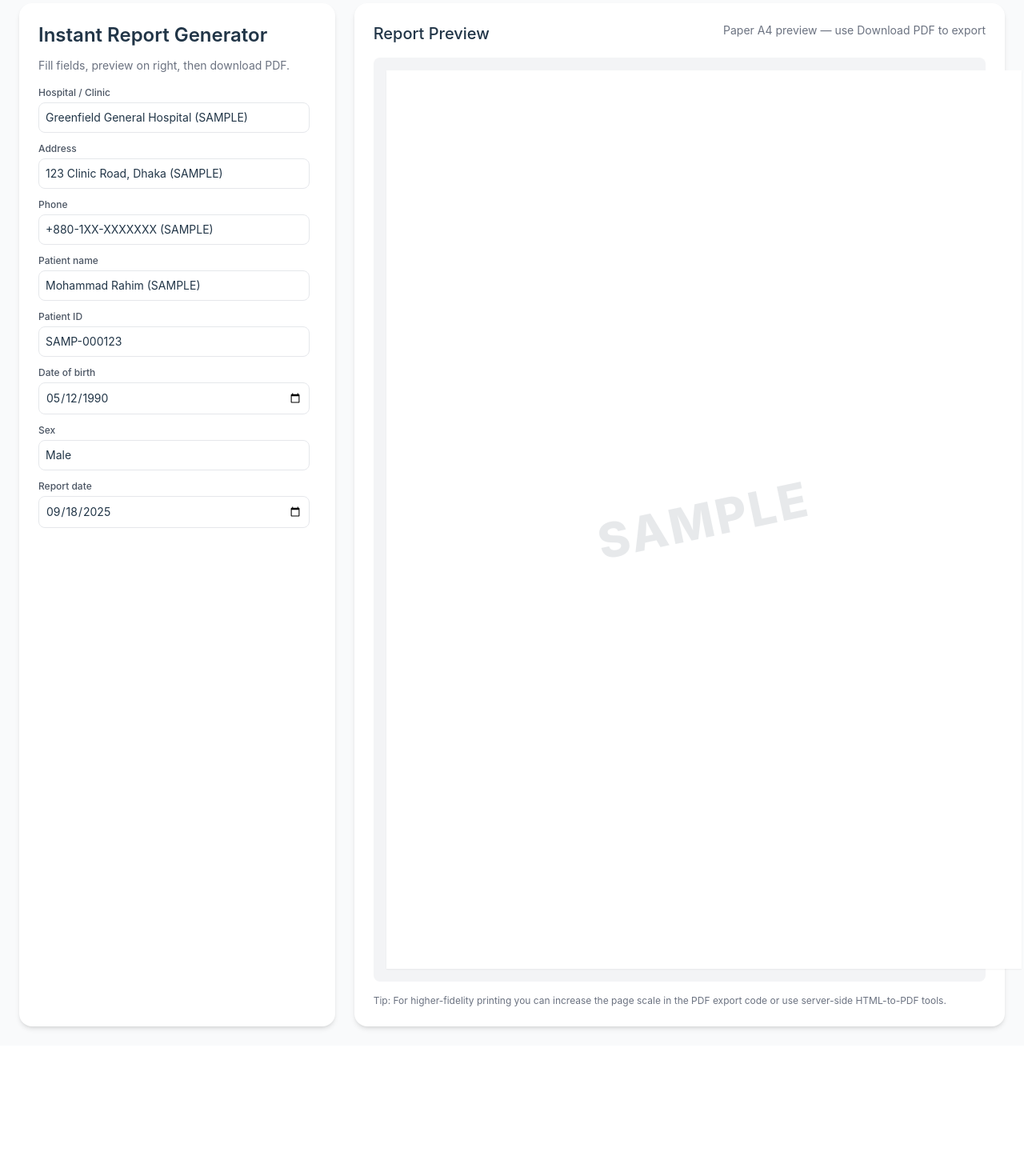
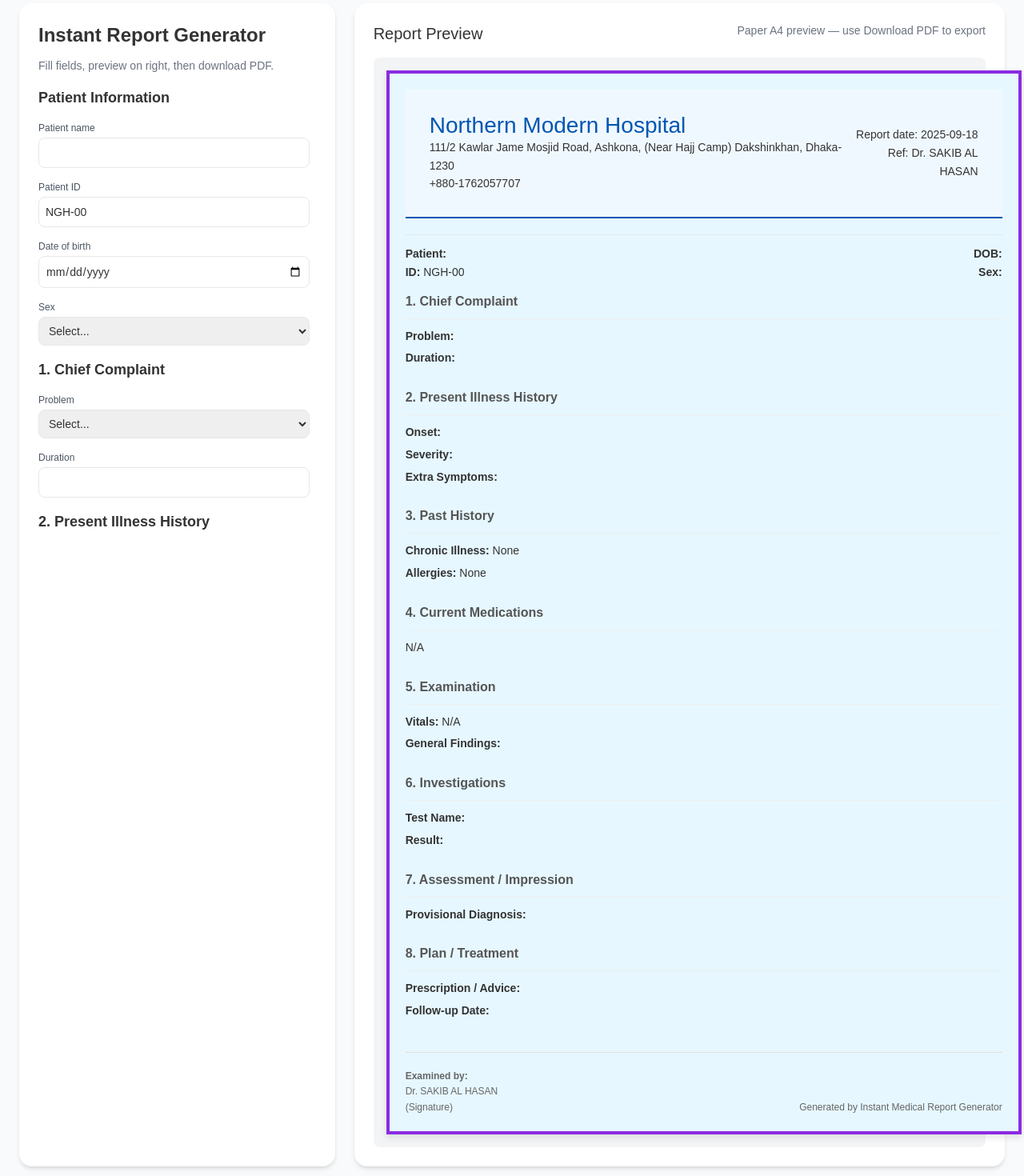
Before and after one commit to sr7ratul/HMS, a React (Create React App) app: page / in a window 1280 px wide. Shown: the part 20-1490 px from the top of the page at 80% size. Before the commit the page ends 1327 px from the top, so only its background shows below. Built offline with nearby package versions, Linux system fonts and the light colour scheme.

Commit message:
Updated report with new design and color scheme

```diff
--- a/src/App.jsx
+++ b/src/App.jsx
@@ -1,30 +1,34 @@
 import React, { useRef, useState } from "react";
 import html2canvas from "html2canvas";
 import { jsPDF } from "jspdf";
+import "./ReportStyles.css";
 
 export default function InstantMedicalReportGenerator() {
   const [form, setForm] = useState({
-    hospital: "Greenfield General Hospital (SAMPLE)",
-    address: "123 Clinic Road, Dhaka (SAMPLE)",
-    phone: "+880-1XX-XXXXXXX (SAMPLE)",
-    patientName: "Mohammad Rahim (SAMPLE)",
-    patientId: "SAMP-000123",
-    dob: "1990-05-12",
-    sex: "Male",
+    hospital: "Northern Modern Hospital",
+    address: "111/2 Kawlar Jame Mosjid Road, Ashkona, (Near Hajj Camp) Dakshinkhan, Dhaka-1230",
+    phone: "+880-1762057707",
+    patientName: "",
+    patientId: "NGH-00",
+    dob: "",
+    sex: "",
     reportDate: new Date().toISOString().slice(0, 10),
-    referring: "Dr. Ayesha Khan (SAMPLE)",
-    chief: "Fever and sore throat for 3 days. Mild productive cough.",
-    history:
-      "Patient reports onset of fever (max 38.7°C) three days prior, with sore throat, nasal congestion, and intermittent dry cough.",
-    pmh: "Hypertension — diagnosed 2018 (on medication).",
-    meds: "Amlodipine 5 mg once daily (SAMPLE).",
-    exam: "Temp 38.2°C; Pulse 88 bpm; Respiratory 18/min; BP 128/78 mmHg.",
-    investigations:
-      "CBC: WBC 9.8 x10⁹/L; CRP 12 mg/L; Chest X-ray: No focal consolidation (SAMPLE).",
-    impression: "Acute pharyngitis, likely viral.",
-    plan: "Symptomatic care, paracetamol 500 mg prn; follow up in 3–5 days.",
-    disclaimer:
-      "SAMPLE — NOT A REAL MEDICAL REPORT — FOR TRAINING / DEMO PURPOSES ONLY",
+    referring: "Dr. SAKIB AL HASAN",
+    ccProblem: "",
+    ccDuration: "",
+    hpiOnset: "",
+    hpiSeverity: "",
+    hpiExtraSymptoms: "",
+    pastChronic: [],
+    pastAllergies: "",
+    medications: "",
+    examVitals: "",
+    examGeneral: "",
+    investigationTest: "",
+    investigationResult: "",
+    impression: "",
+    planPrescription: "",
+    planFollowUp: "",
   });
 
   const previewRef = useRef(null);
@@ -34,46 +38,49 @@
     setForm((s) => ({ ...s, [key]: value }));
   }
 
-  function autoFillAndGenerate(autoDownload = false) {
-    setForm((s) => ({ ...s }));
-    if (autoDownload) {
-      setTimeout(() => downloadPDF(), 2000);
+  const handleCheckboxChange = (e) => {
+    const { value, checked } = e.target;
+    setForm((s) => ({
+      ...s,
+      pastChronic: checked
+        ? [...s.pastChronic, value]
+        : s.pastChronic.filter((item) => item !== value),
+    }));
+  };
+
+  async function downloadPDF() {
+    if (!form.patientName || !form.patientId) {
+      alert("Please enter the patient's name and ID before downloading.");
+      return;
     }
-  }
 
-  // -----------------------------
-  // Mobile-friendly PDF download
-  // -----------------------------
-  async function downloadPDF() {
-    if (!previewRef.current) return;
+    if (!previewRef.current) {
+      console.error("Preview element not found.");
+      return;
+    }
+
     setLoadingPdf(true);
     try {
       const node = previewRef.current;
-
-      // increase scale for better resolution
+      const scale = 2;
       const canvas = await html2canvas(node, {
-        scale: 3,
+        scale: scale,
         useCORS: true,
-        allowTaint: true,
-        scrollY: -window.scrollY,
-        width: node.scrollWidth,
-        height: node.scrollHeight,
-        logging: false,
       });
 
       const imgData = canvas.toDataURL("image/png");
-
-      // PDF size matches canvas
       const pdf = new jsPDF({
         unit: "pt",
-        format: [canvas.width, canvas.height],
+        format: "a4",
       });
+      const pdfWidth = pdf.internal.pageSize.getWidth();
+      const pdfHeight = (canvas.height * pdfWidth) / canvas.width;
 
-      pdf.addImage(imgData, "PNG", 0, 0, canvas.width, canvas.height);
+      pdf.addImage(imgData, "PNG", 0, 0, pdfWidth, pdfHeight);
       pdf.save(`medical_report_${form.patientId || "sample"}.pdf`);
     } catch (err) {
-      console.error("PDF export failed", err);
-      alert("Could not export PDF. Open console for details.");
+      console.error("PDF export failed:", err);
+      alert("Could not export PDF. Please check the console for details.");
     } finally {
       setLoadingPdf(false);
     }
@@ -84,128 +91,84 @@
       <div className="max-w-7xl mx-auto w-full grid grid-cols-1 lg:grid-cols-3 gap-6">
         {/* Left: form */}
         <div className="col-span-1 bg-white p-6 rounded-2xl shadow-md">
-          <h2 className="text-2xl font-semibold mb-3">
-            Instant Report Generator
-          </h2>
-          <p className="text-sm text-gray-500 mb-4">
-            Fill fields, preview on right, then download PDF.
-          </p>
+          <h2 className="text-2xl font-semibold mb-3">Instant Report Generator</h2>
+          <p className="text-sm text-gray-500 mb-4">Fill fields, preview on right, then download PDF.</p>
+          <div className="space-y-4 max-h-[70vh] overflow-auto pr-2">
+            {/* Patient Information */}
+            <h3 className="text-lg font-semibold">Patient Information</h3>
+            <Input label="Patient name" value={form.patientName} onChange={(v) => updateField("patientName", v)} />
+            <Input label="Patient ID" value={form.patientId} onChange={(v) => updateField("patientId", v)} />
+            <Input label="Date of birth" type="date" value={form.dob} onChange={(v) => updateField("dob", v)} />
+            <Select label="Sex" value={form.sex} onChange={(v) => updateField("sex", v)} options={["Male", "Female", "Other"]} />
 
-          <div className="space-y-3 max-h-[70vh] overflow-auto pr-2">
-            <Input
-              label="Hospital / Clinic"
-              value={form.hospital}
-              onChange={(v) => updateField("hospital", v)}
+            {/* 1. Chief Complaint */}
+            <h3 className="text-lg font-semibold">1. Chief Complaint</h3>
+            <Select
+              label="Problem"
+              value={form.ccProblem}
+              onChange={(v) => updateField("ccProblem", v)}
+              options={["Fever", "Cough", "Chest Pain", "Headache", "Abdominal Pain"]}
             />
-            <Input
-              label="Address"
-              value={form.address}
-              onChange={(v) => updateField("address", v)}
-            />
-            <Input
-              label="Phone"
-              value={form.phone}
-              onChange={(v) => updateField("phone", v)}
-            />
-            <Input
-              label="Patient name"
-              value={form.patientName}
-              onChange={(v) => updateField("patientName", v)}
-            />
-            <Input
-              label="Patient ID"
-              value={form.patientId}
-              onChange={(v) => updateField("patientId", v)}
-            />
-            <Input
-              label="Date of birth"
-              type="date"
-              value={form.dob}
-              onChange={(v) => updateField("dob", v)}
-            />
-            <Input
-              label="Sex"
-              value={form.sex}
-              onChange={(v) => updateField("sex", v)}
-            />
-            <Input
-              label="Report date"
-              type="date"
-              value={form.reportDate}
-              onChange={(v) => updateField("reportDate", v)}
-            />
-            <Input
-              label="Referring physician"
-              value={form.referring}
-              onChange={(v) => updateField("referring", v)}
-            />
+            <Input label="Duration" value={form.ccDuration} onChange={(v) => updateField("ccDuration", v)} />
 
-            <Textarea
-              label="Chief complaint"
-              value={form.chief}
-              onChange={(v) => updateField("chief", v)}
-            />
-            <Textarea
-              label="History of present illness"
-              value={form.history}
-              onChange={(v) => updateField("history", v)}
-            />
-            <Textarea
-              label="Past medical history"
-              value={form.pmh}
-              onChange={(v) => updateField("pmh", v)}
-            />
-            <Textarea
-              label="Medications"
-              value={form.meds}
-              onChange={(v) => updateField("meds", v)}
-            />
-            <Textarea
-              label="Examination"
-              value={form.exam}
-              onChange={(v) => updateField("exam", v)}
-            />
-            <Textarea
-              label="Investigations"
-              value={form.investigations}
-              onChange={(v) => updateField("investigations", v)}
-            />
-            <Textarea
-              label="Assessment / Impression"
-              value={form.impression}
-              onChange={(v) => updateField("impression", v)}
-            />
-            <Textarea
-              label="Plan / Treatment"
-              value={form.plan}
-              onChange={(v) => updateField("plan", v)}
-            />
+            {/* 2. Present Illness History */}
+            <h3 className="text-lg font-semibold">2. Present Illness History</h3>
+            <Select label="Onset" value={form.hpiOnset} onChange={(v) => updateField("hpiOnset", v)} options={["Sudden", "Gradual"]} />
+            <Select label="Severity" value={form.hpiSeverity} onChange={(v) => updateField("hpiSeverity", v)} options={["Mild", "Moderate", "Severe"]} />
+            <Textarea label="Extra Symptoms" value={form.hpiExtraSymptoms} onChange={(v) => updateField("hpiExtraSymptoms", v)} />
 
-            <div className="flex gap-2 mt-2">
+            {/* 3. Past History */}
+            <h3 className="text-lg font-semibold">3. Past History</h3>
+            <div>
+              <div className="text-xs font-medium text-gray-600 mb-1">Chronic Illness</div>
+              <div className="flex flex-wrap gap-2">
+                {["Diabetes", "Hypertension", "Asthma"].map(illness => (
+                  <label key={illness} className="flex items-center text-sm">
+                    <input
+                      type="checkbox"
+                      value={illness}
+                      checked={form.pastChronic.includes(illness)}
+                      onChange={handleCheckboxChange}
+                      className="mr-1"
+                    />
+                    {illness}
+                  </label>
+                ))}
+              </div>
+            </div>
+            <Textarea label="Allergies" value={form.pastAllergies} onChange={(v) => updateField("pastAllergies", v)} />
+
+            {/* 4. Current Medications */}
+            <h3 className="text-lg font-semibold">4. Current Medications</h3>
+            <Textarea label="Medicine Name & Dose" value={form.medications} onChange={(v) => updateField("medications", v)} />
+
+            {/* 5. Examination */}
+            <h3 className="text-lg font-semibold">5. Examination</h3>
+            <Textarea label="Vitals (e.g., BP, Pulse, Temp, SpO₂)" value={form.examVitals} onChange={(v) => updateField("examVitals", v)} />
+            <Select label="General Findings" value={form.examGeneral} onChange={(v) => updateField("examGeneral", v)} options={["Normal", "Abnormal"]} />
+
+            {/* 6. Investigations */}
+            <h3 className="text-lg font-semibold">6. Investigations</h3>
+            <Select label="Test Name" value={form.investigationTest} onChange={(v) => updateField("investigationTest", v)} options={["CBC", "X-Ray", "ECG", "MRI", "Blood Test"]} />
+            <Input label="Result" value={form.investigationResult} onChange={(v) => updateField("investigationResult", v)} />
+
+            {/* 7. Assessment / Impression */}
+            <h3 className="text-lg font-semibold">7. Assessment / Impression</h3>
+            <Textarea label="Provisional Diagnosis" value={form.impression} onChange={(v) => updateField("impression", v)} />
+
+            {/* 8. Plan / Treatment */}
+            <h3 className="text-lg font-semibold">8. Plan / Treatment</h3>
+            <Textarea label="Prescription / Advice" value={form.planPrescription} onChange={(v) => updateField("planPrescription", v)} />
+            <Input label="Follow-up Date" type="date" value={form.planFollowUp} onChange={(v) => updateField("planFollowUp", v)} />
+
+            <div className="flex gap-2 mt-4">
               <button
-                onClick={() => autoFillAndGenerate(false)}
-                className="px-3 py-2 bg-indigo-600 text-white rounded-lg shadow-sm text-sm"
-              >
-                Auto-fill sample
-              </button>
-              <button
-                onClick={() => autoFillAndGenerate(true)}
-                className="px-3 py-2 bg-emerald-600 text-white rounded-lg shadow-sm text-sm"
-              >
-                Auto-fill & Download PDF
-              </button>
-              <button
-                onClick={() => downloadPDF()}
-                className="px-3 py-2 bg-blue-600 text-white rounded-lg shadow-sm ml-auto text-sm"
+                onClick={downloadPDF}
+                className="px-3 py-2 bg-blue-600 text-white rounded-lg shadow-sm w-full text-sm"
               >
                 {loadingPdf ? "Preparing PDF..." : "Download PDF"}
               </button>
             </div>
-
-            <p className="text-xs text-gray-500 mt-2">
-              Output will contain the word "SAMPLE". Do not use for
-              official/medical/legal purposes.
-            </p>
           </div>
         </div>
 
@@ -214,36 +177,109 @@
           <div className="bg-white rounded-2xl p-6 shadow-md">
             <div className="flex items-start justify-between mb-4">
               <h3 className="text-xl font-medium">Report Preview</h3>
-              <div className="text-sm text-gray-500">
-                Paper A4 preview — use Download PDF to export
-              </div>
+              <div className="text-sm text-gray-500">Paper A4 preview — use Download PDF to export</div>
             </div>
-
             <div className="flex gap-4">
               <div className="w-full bg-gray-100 p-4 rounded-lg">
-                {/* The printable area */}
                 <div
                   ref={previewRef}
-                  className="relative bg-white mx-auto shadow-sm p-8 text-sm"
+                  className="report-container relative mx-auto shadow-sm p-8 text-sm leading-relaxed"
                   style={{ width: "794px", minHeight: "1123px" }}
                 >
-                  <div className="pointer-events-none absolute inset-0 flex items-center justify-center opacity-10">
-                    <div className="text-6xl font-extrabold tracking-wider transform -rotate-12">
-                      SAMPLE
-                    </div>
-                  </div>
+                  <div className="relative z-10">
+                    <header className="report-header">
+                      <div className="hospital-info">
+                        <h1>{form.hospital}</h1>
+                        <p>{form.address}</p>
+                        <p>{form.phone}</p>
+                      </div>
+                      <div className="patient-info text-right">
+                        <p>Report date: {form.reportDate}</p>
+                        <p>Ref: {form.referring}</p>
+                      </div>
+                    </header>
+                    <hr className="my-3" />
+                    <section className="mb-3">
+                      <div className="flex justify-between">
+                        <div>
+                          <div><strong>Patient:</strong> {form.patientName}</div>
+                          <div><strong>ID:</strong> {form.patientId}</div>
+                        </div>
+                        <div className="text-right">
+                          <div><strong>DOB:</strong> {form.dob}</div>
+                          <div><strong>Sex:</strong> {form.sex}</div>
+                        </div>
+                      </div>
+                    </section>
 
-                  <div className="relative z-10">
-                    {/* Report content */}
-                    {/* ... (অন্য অংশ অপরিবর্তিত) */}
+                    {/* 1. Chief Complaint */}
+                    <section className="report-section">
+                      <h4>1. Chief Complaint</h4>
+                      <p><strong>Problem:</strong> {form.ccProblem}</p>
+                      <p><strong>Duration:</strong> {form.ccDuration}</p>
+                    </section>
+
+                    {/* 2. Present Illness History */}
+                    <section className="report-section">
+                      <h4>2. Present Illness History</h4>
+                      <p><strong>Onset:</strong> {form.hpiOnset}</p>
+                      <p><strong>Severity:</strong> {form.hpiSeverity}</p>
+                      <p><strong>Extra Symptoms:</strong> {form.hpiExtraSymptoms}</p>
+                    </section>
+
+                    {/* 3. Past History */}
+                    <section className="report-section">
+                      <h4>3. Past History</h4>
+                      <p><strong>Chronic Illness:</strong> {form.pastChronic.join(", ") || "None"}</p>
+                      <p><strong>Allergies:</strong> {form.pastAllergies || "None"}</p>
+                    </section>
+
+                    {/* 4. Current Medications */}
+                    <section className="report-section">
+                      <h4>4. Current Medications</h4>
+                      <p>{form.medications || "N/A"}</p>
+                    </section>
+
+                    {/* 5. Examination */}
+                    <section className="report-section">
+                      <h4>5. Examination</h4>
+                      <p><strong>Vitals:</strong> {form.examVitals || "N/A"}</p>
+                      <p><strong>General Findings:</strong> {form.examGeneral}</p>
+                    </section>
+
+                    {/* 6. Investigations */}
+                    <section className="report-section">
+                      <h4>6. Investigations</h4>
+                      <p><strong>Test Name:</strong> {form.investigationTest}</p>
+                      <p><strong>Result:</strong> {form.investigationResult}</p>
+                    </section>
+
+                    {/* 7. Assessment / Impression */}
+                    <section className="report-section">
+                      <h4>7. Assessment / Impression</h4>
+                      <p><strong>Provisional Diagnosis:</strong> {form.impression}</p>
+                    </section>
+
+                    {/* 8. Plan / Treatment */}
+                    <section className="report-section">
+                      <h4>8. Plan / Treatment</h4>
+                      <p><strong>Prescription / Advice:</strong> {form.planPrescription}</p>
+                      <p><strong>Follow-up Date:</strong> {form.planFollowUp}</p>
+                    </section>
+
+                    <footer className="report-footer">
+                      <div className="doctor-info">
+                        <strong>Examined by:</strong>
+                        <p>{form.referring}</p>
+                        <p>(Signature)</p>
+                      </div>
+                      <div className="hospital-info">
+                        <p>Generated by Instant Medical Report Generator</p>
+                      </div>
+                    </footer>
                   </div>
                 </div>
               </div>
-            </div>
-
-            <div className="mt-4 text-xs text-gray-500">
-              Tip: For higher-fidelity printing you can increase the page scale
-              in the PDF export code or use server-side HTML-to-PDF tools.
             </div>
           </div>
         </div>
@@ -254,7 +290,7 @@
 
 function Input({ label, value, onChange, type = "text" }) {
   return (
-    <label className="block">
+    <label className="block mb-2">
       <div className="text-xs font-medium text-gray-600 mb-1">{label}</div>
       <input
         type={type}
@@ -268,7 +304,7 @@
 
 function Textarea({ label, value, onChange }) {
   return (
-    <label className="block">
+    <label className="block mb-2">
       <div className="text-xs font-medium text-gray-600 mb-1">{label}</div>
       <textarea
         rows={3}
@@ -279,3 +315,23 @@
     </label>
   );
 }
+
+function Select({ label, value, onChange, options }) {
+  return (
+    <label className="block mb-2">
+      <div className="text-xs font-medium text-gray-600 mb-1">{label}</div>
+      <select
+        value={value}
+        onChange={(e) => onChange(e.target.value)}
+        className="w-full border border-gray-200 rounded-lg p-2 text-sm focus:ring-2 focus:ring-indigo-200"
+      >
+        <option value="" disabled>Select...</option>
+        {options.map((option) => (
+          <option key={option} value={option}>
+            {option}
+          </option>
+        ))}
+      </select>
+    </label>
+  );
+}
--- /dev/null
+++ b/src/ReportStyles.css
@@ -0,0 +1,87 @@
+/* src/ReportStyles.css */
+
+/* General Body and Page Styles */
+body {
+  font-family: Arial, sans-serif;
+  background-color: #f4f7f9; /* The overall page background color */
+  color: #333;
+}
+
+/* New: Style for the entire PDF content container */
+.report-container {
+  background-color: #e6f7ff; /* A light blue background for the entire report page */
+  border: 4px solid #8a2be2; /* A beautiful purple border */
+  padding: 20px;
+  box-shadow: 0 4px 8px rgba(0, 0, 0, 0.1);
+}
+
+/* Header Section */
+.report-header {
+  display: flex;
+  justify-content: space-between;
+  align-items: center;
+  padding: 30px;
+  background-color: #f0f8ff;
+  border-bottom: 2px solid #0056b3;
+  margin-bottom: 20px;
+}
+
+.report-header h1 {
+  color: #0056b3;
+  font-size: 28px;
+  margin: 0;
+}
+
+.report-header p {
+  margin: 0;
+  font-size: 14px;
+}
+
+/* Patient and Report Details */
+.patient-details, .report-info {
+  border: 1px solid #ddd;
+  padding: 15px;
+  border-radius: 8px;
+  background-color: #fff;
+  margin-bottom: 20px;
+}
+
+/* Section Headings */
+.report-section {
+  margin-bottom: 25px;
+}
+
+.report-section h4 {
+  font-size: 16px;
+  font-weight: bold;
+  border-bottom: 1px solid #eee;
+  padding-bottom: 8px;
+  margin-bottom: 10px;
+  color: #555;
+}
+
+/* Content within sections */
+.report-section p {
+  margin: 5px 0;
+}
+
+/* Footer Section */
+.report-footer {
+  display: flex;
+  justify-content: space-between;
+  align-items: flex-end;
+  margin-top: 40px;
+  padding-top: 20px;
+  border-top: 1px solid #ddd;
+  font-size: 12px;
+  color: #666;
+}
+
+/* Corrected classes for alignment */
+.hospital-info {
+  text-align: left;
+}
+
+.patient-info {
+  text-align: right;
+}
```
